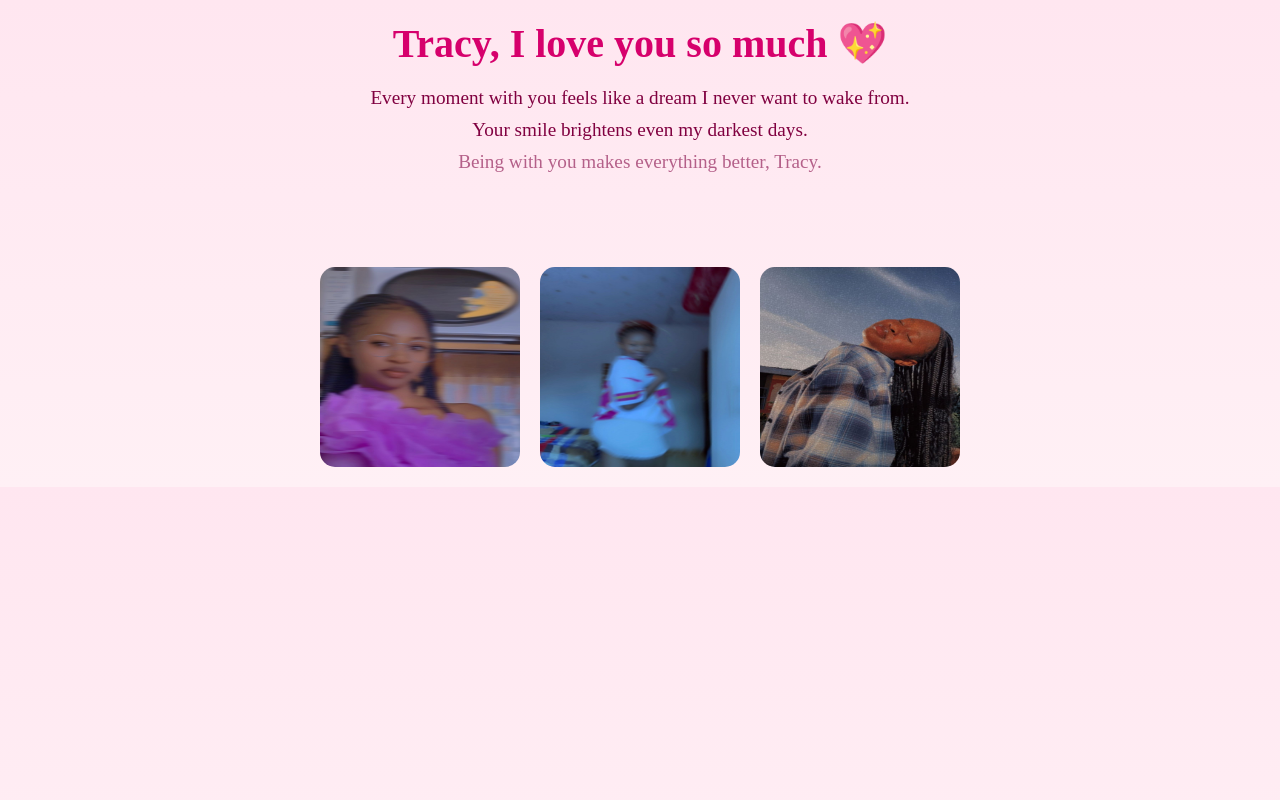
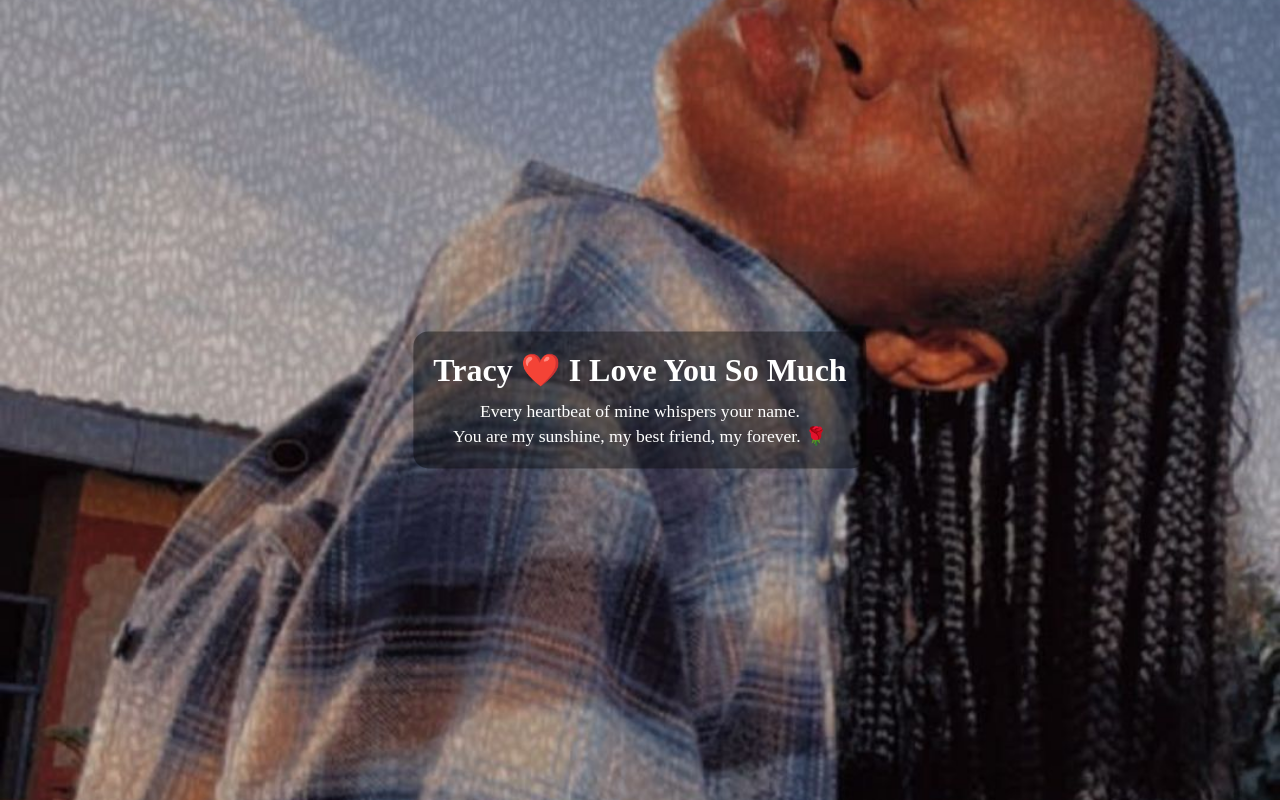
Before and after one commit to P3t3r122430/tracy-love-site, a plain HTML site: page index.html in a window 1280 px wide. Drawn offline with Linux system fonts and the light colour scheme.

Commit message:
Set single full-screen background photo for Tracy site

```diff
--- a/index.html
+++ b/index.html
@@ -7,29 +7,15 @@
     <link rel="stylesheet" href="style.css">
 </head>
 <body>
-  <div class="container">
-    <h1>Tracy, I love you so much 💖</h1>
-
-    <div class="messages">
-      <p>Every moment with you feels like a dream I never want to wake from.</p>
-      <p>Your smile brightens even my darkest days.</p>
-      <p>Being with you makes everything better, Tracy.</p>
-      <p>You are my heart, my joy, my everything.</p>
-      <p>I fall in love with you a little more every single day.</p>
+    <div class="overlay">
+        <h1>Tracy ❤️ I Love You So Much</h1>
+        <p>Every heartbeat of mine whispers your name.<br>
+        You are my sunshine, my best friend, my forever. 🌹</p>
     </div>
 
-    <div class="photos">
-      <img src="images/photo1.jpg" alt="Tracy Photo 1">
-      <img src="images/photo2.jpg" alt="Tracy Photo 2">
-      <img src="images/photo3.jpg" alt="Tracy Photo 3">
-    </div>
-  </div>
-
-  <!-- Optional background music -->
     <audio autoplay loop>
-    <source src="audio/melody.mp3" type="audio/mpeg">
+        <source src="audio/love-story-156946.mp3" type="audio/mpeg">
+        Your browser does not support the audio element.
     </audio>
-
-  <script src="script.js"></script>
 </body>
 </html>
--- a/style.css
+++ b/style.css
@@ -1,60 +1,39 @@
-/* Reset */
 * {
-  margin: 0;
-  padding: 0;
-  box-sizing: border-box;
+    margin: 0;
+    padding: 0;
+    box-sizing: border-box;
+}
+
+body, html {
+    height: 100%;
+    width: 100%;
+    font-family: 'Times New Roman', serif;
 }
 
 body {
-  font-family: 'Times New Roman', serif;
-  background: linear-gradient(to bottom, #ffe6f0, #fff0f5);
-  text-align: center;
-  overflow-x: hidden;
-  padding: 20px;
+    background: url("images/photo3.jpg") no-repeat center center fixed;
+    background-size: cover;
+    position: relative;
+    color: white;
 }
 
-.container h1 {
-  font-size: 2.5em;
-  color: #d6006c;
-  margin-bottom: 20px;
+.overlay {
+    position: absolute;
+    top: 50%;
+    left: 50%;
+    transform: translate(-50%, -50%);
+    text-align: center;
+    background: rgba(0, 0, 0, 0.4);
+    padding: 20px;
+    border-radius: 15px;
 }
 
-/* Messages fade-in */
-.messages p {
-  font-size: 1.2em;
-  color: #800040;
-  margin: 10px 0;
-  opacity: 0;
-  transition: opacity 2s ease-in-out;
+h1 {
+    font-size: 2em;
+    margin-bottom: 10px;
 }
 
-.photos {
-  display: flex;
-  justify-content: center;
-  gap: 20px;
-  margin-top: 30px;
+p {
+    font-size: 1.1em;
+    line-height: 1.4;
 }
-
-.photos img {
-  width: 200px;
-  height: 200px;
-  border-radius: 15px;
-  cursor: pointer;
-  transition: transform 0.3s ease;
-}
-
-.photos img:hover {
-  transform: scale(1.05);
-}
-
-/* Hearts */
-.heart {
-  position: absolute;
-  font-size: 2em;
-  animation: floatUp 1s forwards;
-}
-
-@keyframes floatUp {
-  0% { transform: translateY(0); opacity: 1; }
-  100% { transform: translateY(-100px); opacity: 0; }
-}
```
Also changed, not shown: images/photo1.jpg (deleted), images/photo2.jpg (deleted). Lines whose indentation alone changed are shown as unchanged.
